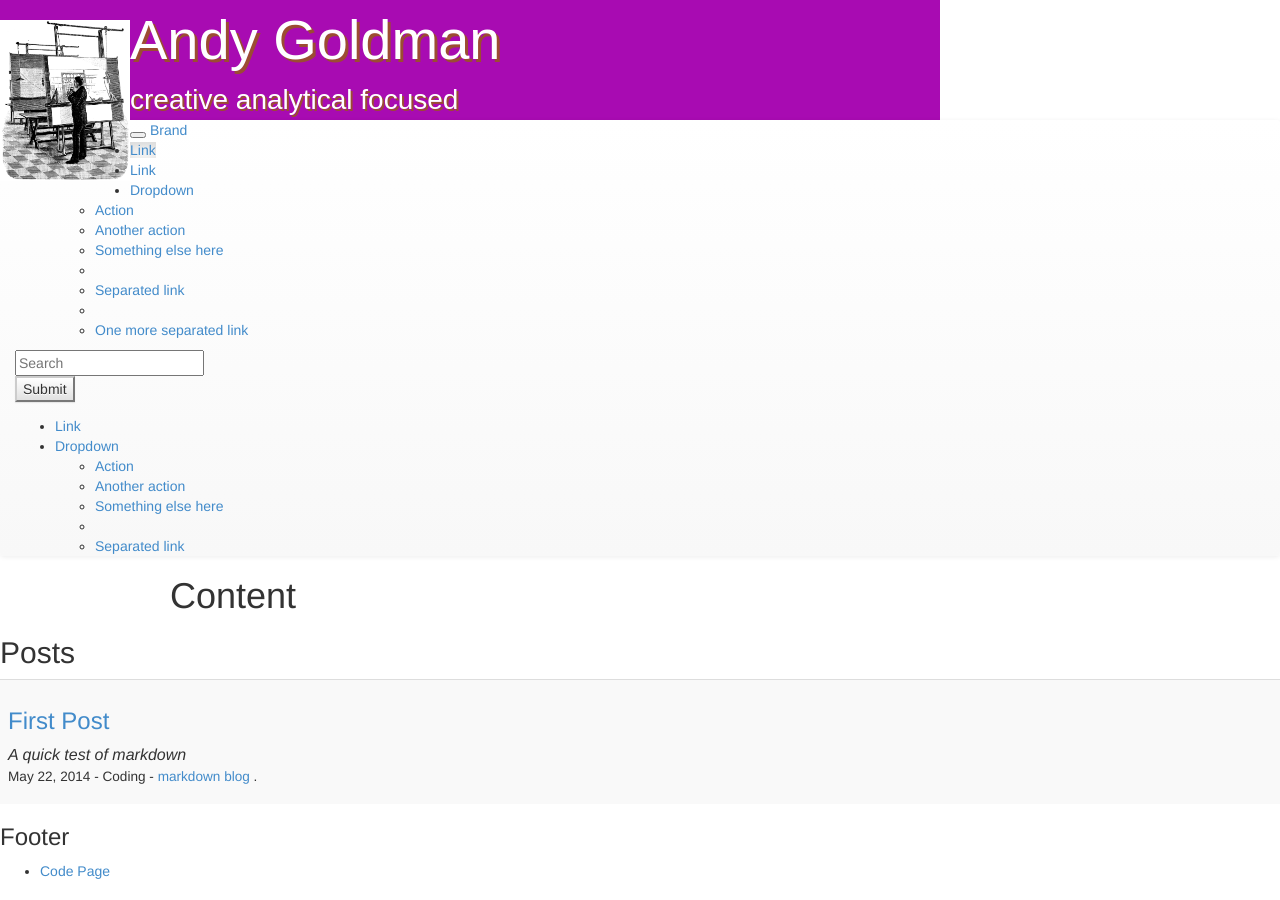
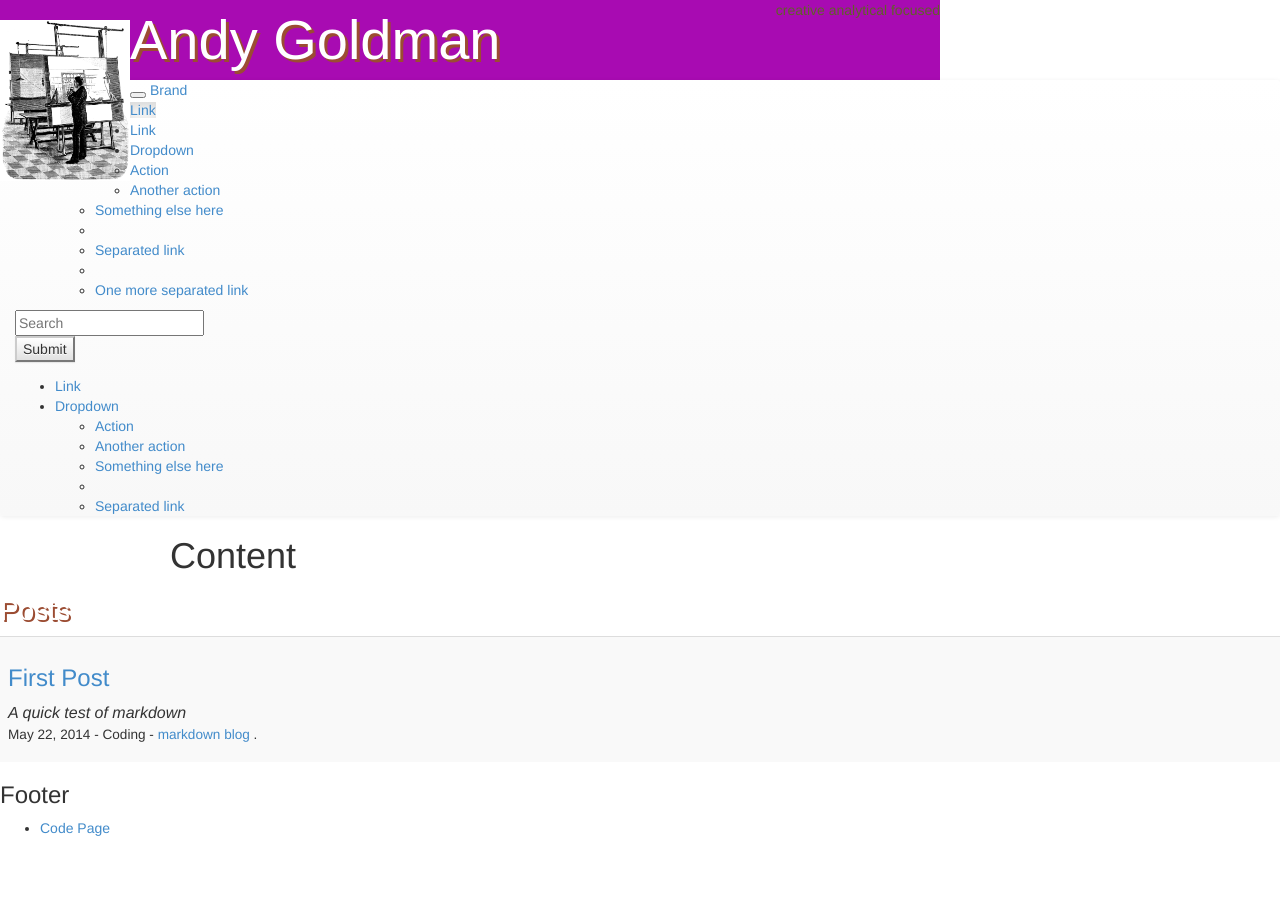
Before and after one commit to AndyGoldman/AndyGoldman2.github.io, a Jekyll site: the page built from index.html, in a window 1280 px wide. Built offline with Jekyll 4.4.1, drawn with Linux system fonts in a browser that asks for light colours; nearby versions of some CDN libraries.

Commit message:
converted #tagline to .header2 in main.css

```diff
--- a/css/main.css
+++ b/css/main.css
@@ -20,7 +20,7 @@
 	text-shadow: 3px 3px rgb(155,76,50);
 }
 
-.header2 {
+h2 {
 	display: block;
 	float:right
 	width: 25%;
@@ -39,7 +39,7 @@
 	background-color: rgb(168,11,178);
 }
 
-#tagline {
+.header2 {
 	width: 400px;
 	text-align: right;
 	font-family: inherit;
```
